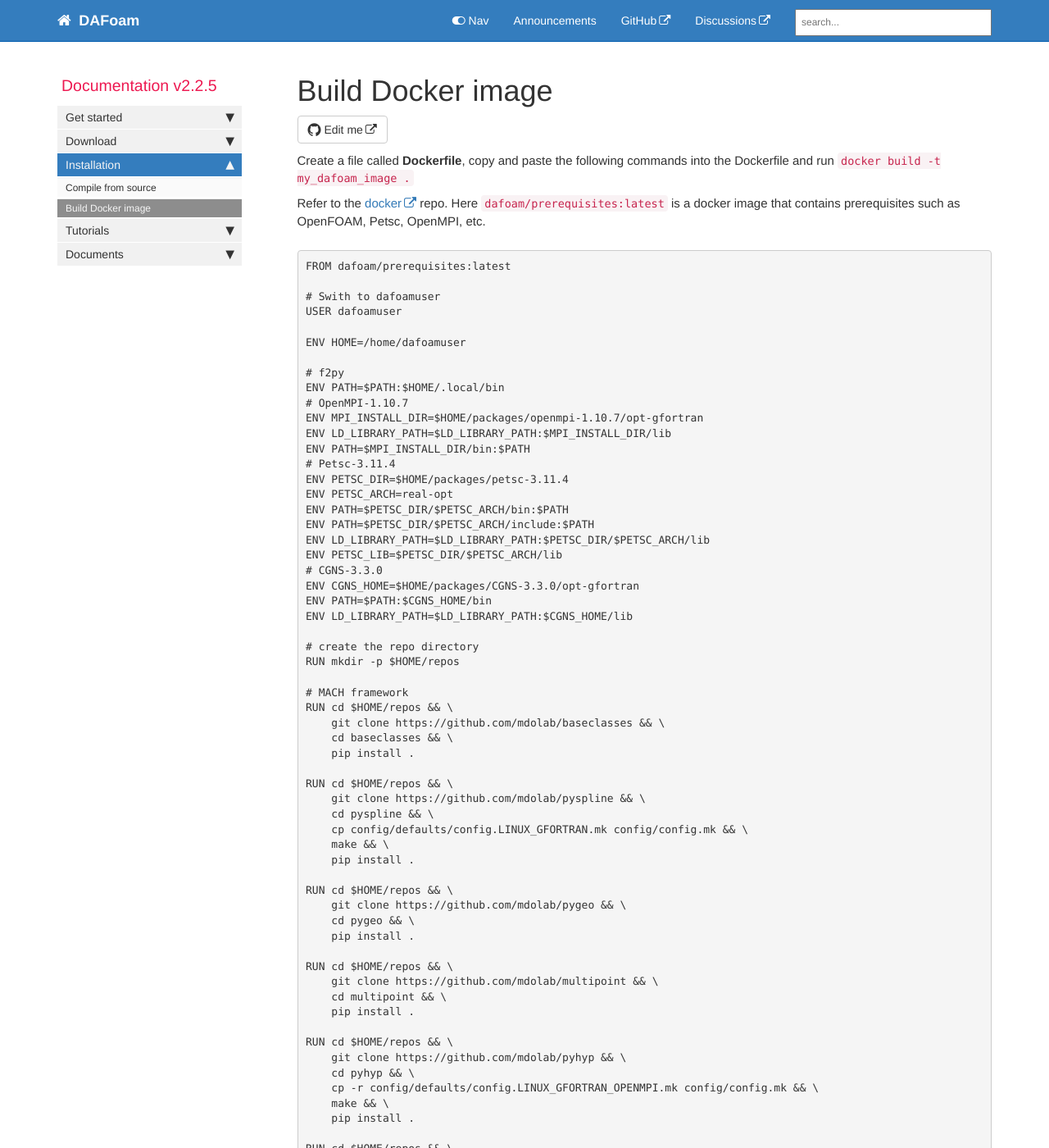
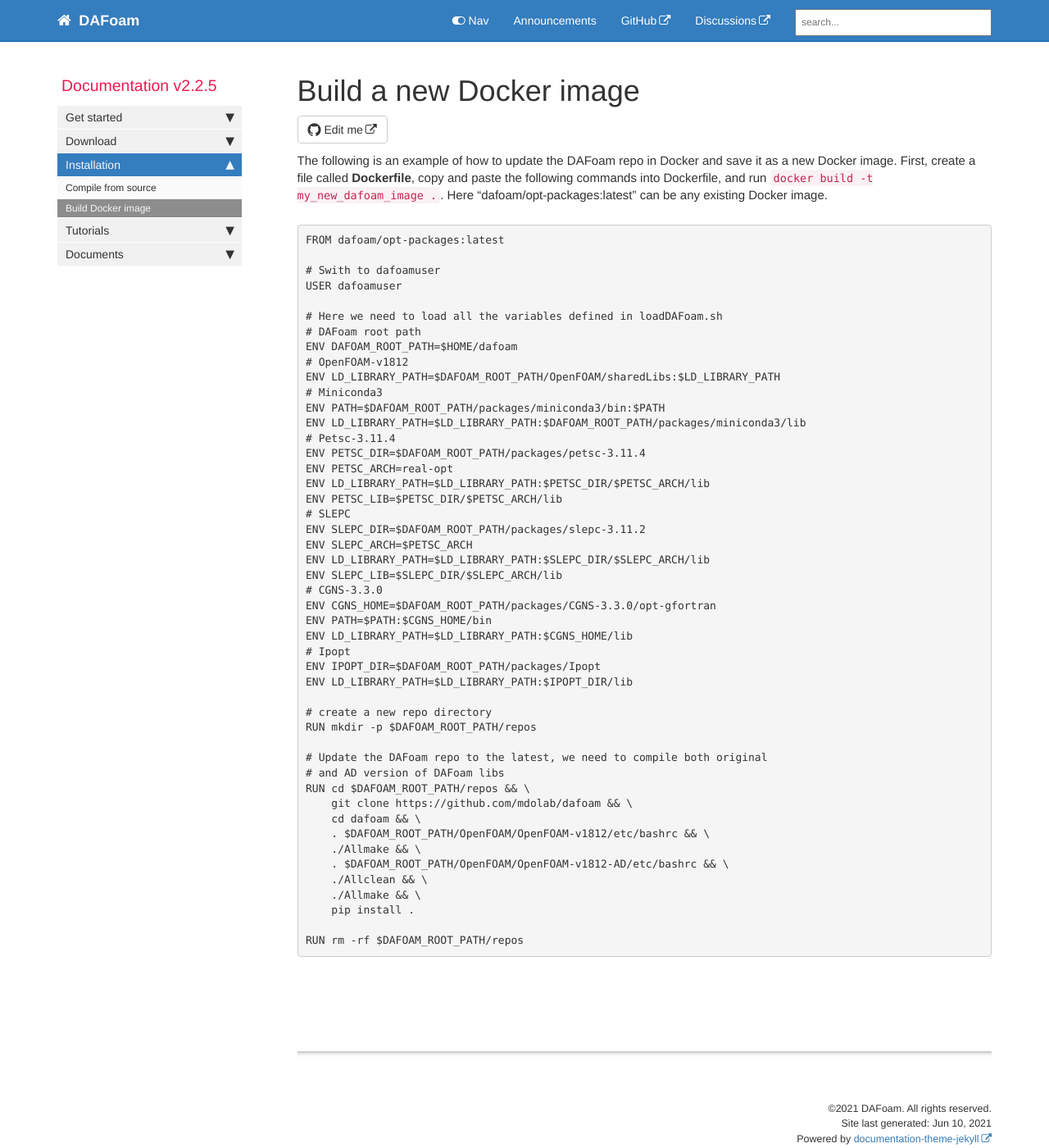
Before and after one commit to DAFoam/DAFoam.github.io, a Jekyll site: the page built from pages/mydoc/mydoc_installation_docker.md, in a window 1280 px wide and 1400 px high. Shown: the whole window at 82% size. Built offline with Jekyll 4.4.1, drawn with Linux system fonts in a browser that asks for light colours; comment, search, counter and statistics services are not loaded; some of the changed text lies outside the part shown.

Commit message:
content update

```diff
--- a/pages/mydoc/mydoc_installation_docker.md
+++ b/pages/mydoc/mydoc_installation_docker.md
@@ -1,5 +1,5 @@
 ---
-title: Build Docker image
+title: Build a new Docker image
 keywords: dafoam, installation, docker
 summary:
 sidebar: mydoc_sidebar
@@ -7,110 +7,56 @@ permalink: mydoc_installation_docker.html
 folder: mydoc
 ---
 
-Create a file called **Dockerfile**, copy and paste the following commands into the Dockerfile and run `docker build -t my_dafoam_image .`
-
-Refer to the [docker](https://github.com/dafoam/docker) repo. Here `dafoam/prerequisites:latest` is a docker image that contains prerequisites such as OpenFOAM, Petsc, OpenMPI, etc.
+The following is an example of how to update the DAFoam repo in Docker and save it as a new Docker image. First, create a file called **Dockerfile**, copy and paste the following commands into Dockerfile, and run `docker build -t my_new_dafoam_image .`. Here "dafoam/opt-packages:latest" can be any existing Docker image.
 
 <pre>
-FROM dafoam/prerequisites:latest
+FROM dafoam/opt-packages:latest
 
 # Swith to dafoamuser
 USER dafoamuser
 
-ENV HOME=/home/dafoamuser
-
-# f2py
-ENV PATH=$PATH:$HOME/.local/bin
-# OpenMPI-1.10.7
-ENV MPI_INSTALL_DIR=$HOME/packages/openmpi-1.10.7/opt-gfortran
-ENV LD_LIBRARY_PATH=$LD_LIBRARY_PATH:$MPI_INSTALL_DIR/lib
-ENV PATH=$MPI_INSTALL_DIR/bin:$PATH
+# Here we need to load all the variables defined in loadDAFoam.sh
+# DAFoam root path
+ENV DAFOAM_ROOT_PATH=$HOME/dafoam
+# OpenFOAM-v1812
+ENV LD_LIBRARY_PATH=$DAFOAM_ROOT_PATH/OpenFOAM/sharedLibs:$LD_LIBRARY_PATH
+# Miniconda3
+ENV PATH=$DAFOAM_ROOT_PATH/packages/miniconda3/bin:$PATH
+ENV LD_LIBRARY_PATH=$LD_LIBRARY_PATH:$DAFOAM_ROOT_PATH/packages/miniconda3/lib
 # Petsc-3.11.4
-ENV PETSC_DIR=$HOME/packages/petsc-3.11.4
+ENV PETSC_DIR=$DAFOAM_ROOT_PATH/packages/petsc-3.11.4
 ENV PETSC_ARCH=real-opt
-ENV PATH=$PETSC_DIR/$PETSC_ARCH/bin:$PATH
-ENV PATH=$PETSC_DIR/$PETSC_ARCH/include:$PATH
 ENV LD_LIBRARY_PATH=$LD_LIBRARY_PATH:$PETSC_DIR/$PETSC_ARCH/lib
 ENV PETSC_LIB=$PETSC_DIR/$PETSC_ARCH/lib
+# SLEPC
+ENV SLEPC_DIR=$DAFOAM_ROOT_PATH/packages/slepc-3.11.2
+ENV SLEPC_ARCH=$PETSC_ARCH
+ENV LD_LIBRARY_PATH=$LD_LIBRARY_PATH:$SLEPC_DIR/$SLEPC_ARCH/lib
+ENV SLEPC_LIB=$SLEPC_DIR/$SLEPC_ARCH/lib
 # CGNS-3.3.0
-ENV CGNS_HOME=$HOME/packages/CGNS-3.3.0/opt-gfortran
+ENV CGNS_HOME=$DAFOAM_ROOT_PATH/packages/CGNS-3.3.0/opt-gfortran
 ENV PATH=$PATH:$CGNS_HOME/bin
 ENV LD_LIBRARY_PATH=$LD_LIBRARY_PATH:$CGNS_HOME/lib
+# Ipopt
+ENV IPOPT_DIR=$DAFOAM_ROOT_PATH/packages/Ipopt
+ENV LD_LIBRARY_PATH=$LD_LIBRARY_PATH:$IPOPT_DIR/lib
 
-# create the repo directory
-RUN mkdir -p $HOME/repos
+# create a new repo directory
+RUN mkdir -p $DAFOAM_ROOT_PATH/repos
 
-# MACH framework
-RUN cd $HOME/repos && \
-    git clone https://github.com/mdolab/baseclasses && \
-    cd baseclasses && \
-    pip install .
-
-RUN cd $HOME/repos && \
-    git clone https://github.com/mdolab/pyspline && \
-    cd pyspline && \
-    cp config/defaults/config.LINUX_GFORTRAN.mk config/config.mk && \
-    make && \
-    pip install .
-
-RUN cd $HOME/repos && \
-    git clone https://github.com/mdolab/pygeo && \
-    cd pygeo && \
-    pip install .
-
-RUN cd $HOME/repos && \
-    git clone https://github.com/mdolab/multipoint && \
-    cd multipoint && \
-    pip install .
-
-RUN cd $HOME/repos && \
-    git clone https://github.com/mdolab/pyhyp && \
-    cd pyhyp && \
-    cp -r config/defaults/config.LINUX_GFORTRAN_OPENMPI.mk config/config.mk && \
-    make && \
-    pip install .
-
-RUN cd $HOME/repos && \
-    git clone https://github.com/mdolab/cgnsutilities && \
-    cd cgnsutilities && \
-    cp config.mk.info config.mk && \
-    make && \
-    pip install .
-
-RUN cd $HOME/repos && \
-    git clone https://github.com/mdolab/idwarp && \
-    cd idwarp && \
-    cp -r config/defaults/config.LINUX_GFORTRAN_OPENMPI.mk config/config.mk && \
-    make && \
-    pip install .
-
-RUN cd $HOME/repos && \
-    git clone https://github.com/mdolab/pyoptsparse && \
-    cd pyoptsparse && \
-    pip install .
-
-RUN cd $HOME/repos && \
-    git clone https://github.com/mdolab/adflow && \
-    cd adflow && \
-    cp -r config/defaults/config.LINUX_GFORTRAN.mk config/config.mk && \
-    make && \
-    pip install .
-
-RUN cd $HOME/repos && \
-    git clone https://github.com/mdolab/pyofm && \
-    cd pyofm && \
-    . $HOME/OpenFOAM/OpenFOAM-v1812/etc/bashrc && \
-    make && \
-    pip install .
-
-RUN cd $HOME/repos && \
+# Update the DAFoam repo to the latest, we need to compile both original
+# and AD version of DAFoam libs
+RUN cd $DAFOAM_ROOT_PATH/repos && \
     git clone https://github.com/mdolab/dafoam && \
     cd dafoam && \
-    . $HOME/OpenFOAM/OpenFOAM-v1812/etc/bashrc && \
+    . $DAFOAM_ROOT_PATH/OpenFOAM/OpenFOAM-v1812/etc/bashrc && \
+    ./Allmake && \
+    . $DAFOAM_ROOT_PATH/OpenFOAM/OpenFOAM-v1812-AD/etc/bashrc && \
+    ./Allclean && \
     ./Allmake && \
     pip install .
 
-RUN rm -rf $HOME/repos
+RUN rm -rf $DAFOAM_ROOT_PATH/repos
 </pre>
 
 {% include links.html %}
```
